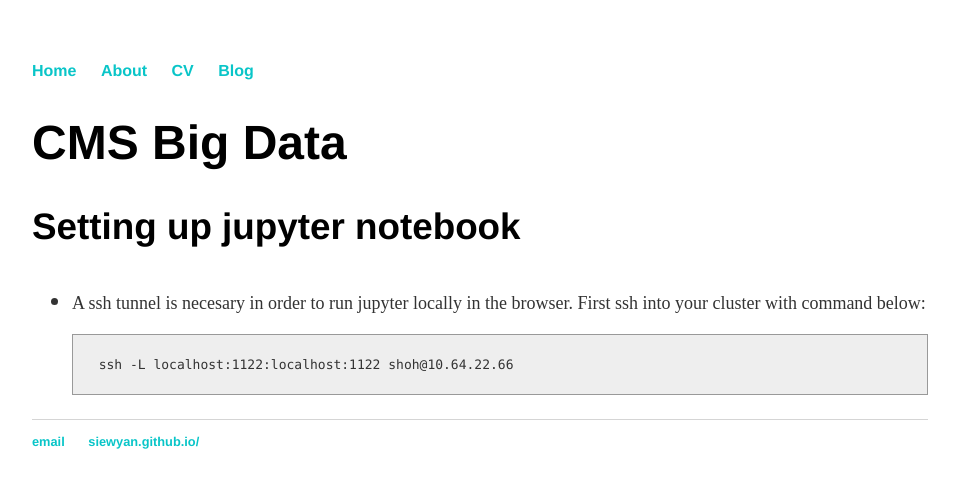
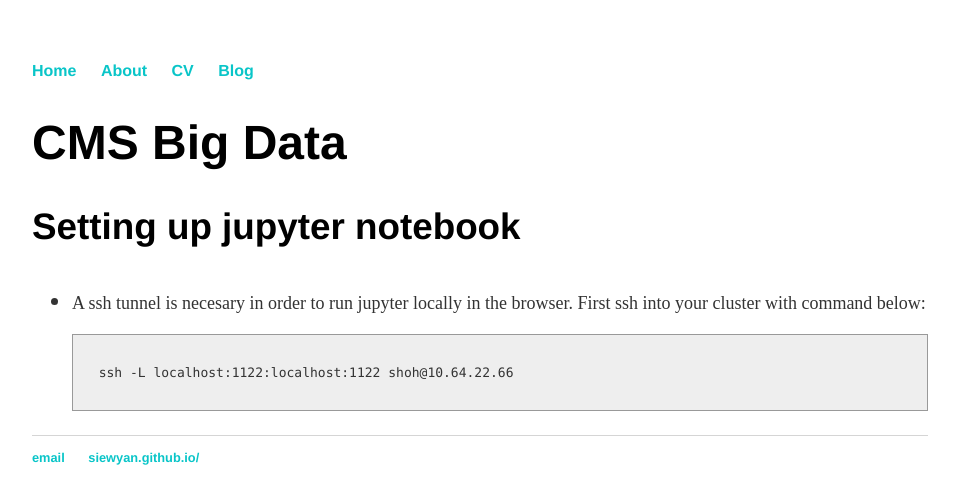
Before and after one commit to SiewYan/SiewYan.github.io, a Jekyll site: the page built from projects/CMSBigData.html, in a window 1280 px wide. Shown: the top 504 px of the page, without its empty margins (160-1119 px from the left). Built offline with Jekyll 4.4.1, drawn with Linux system fonts in a browser that asks for light colours; nearby versions of some CDN libraries.

Commit message:
Update main.css

```diff
--- a/css/main.css
+++ b/css/main.css
@@ -59,7 +59,7 @@ pre {
 code {
         font-family: Monaco, Consolas, "Andale Mono", "DejaVu Sans Mono", monospace;
         font-size: small;
-        line-height: 100%;
+        line-height: 140%;
         white-space: pre;
         white-space: pre-wrap;
         white-space: -moz-pre-wrap;
```
